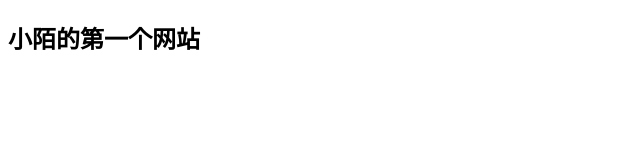
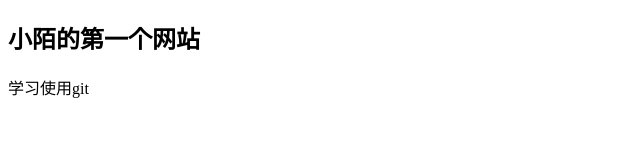
Before and after one commit to a-waste-mochen/a-waste-mochen.github.io, a plain HTML site: page index.html in a window 1280 px wide. Shown: the whole page, without its empty margins (0-640 px from the left). Drawn offline with Linux system fonts and the light colour scheme.

Commit message:
学习使用Git

```diff
--- a/index.html
+++ b/index.html
@@ -7,5 +7,6 @@
 </head>
 <body>
 	<h2>小陌的第一个网站</h2>
+	<p>学习使用git</p>
 </body>
 </html>
```
